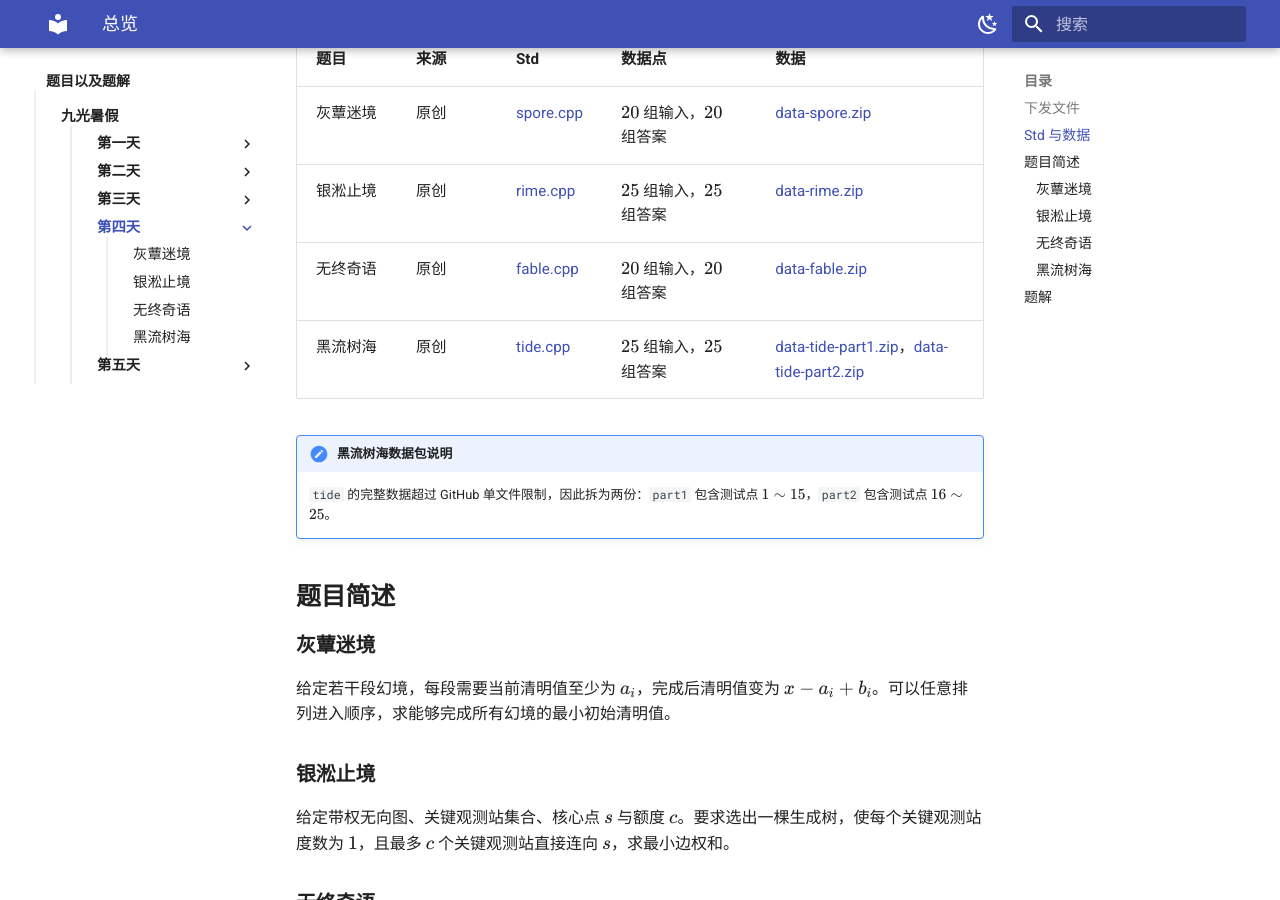
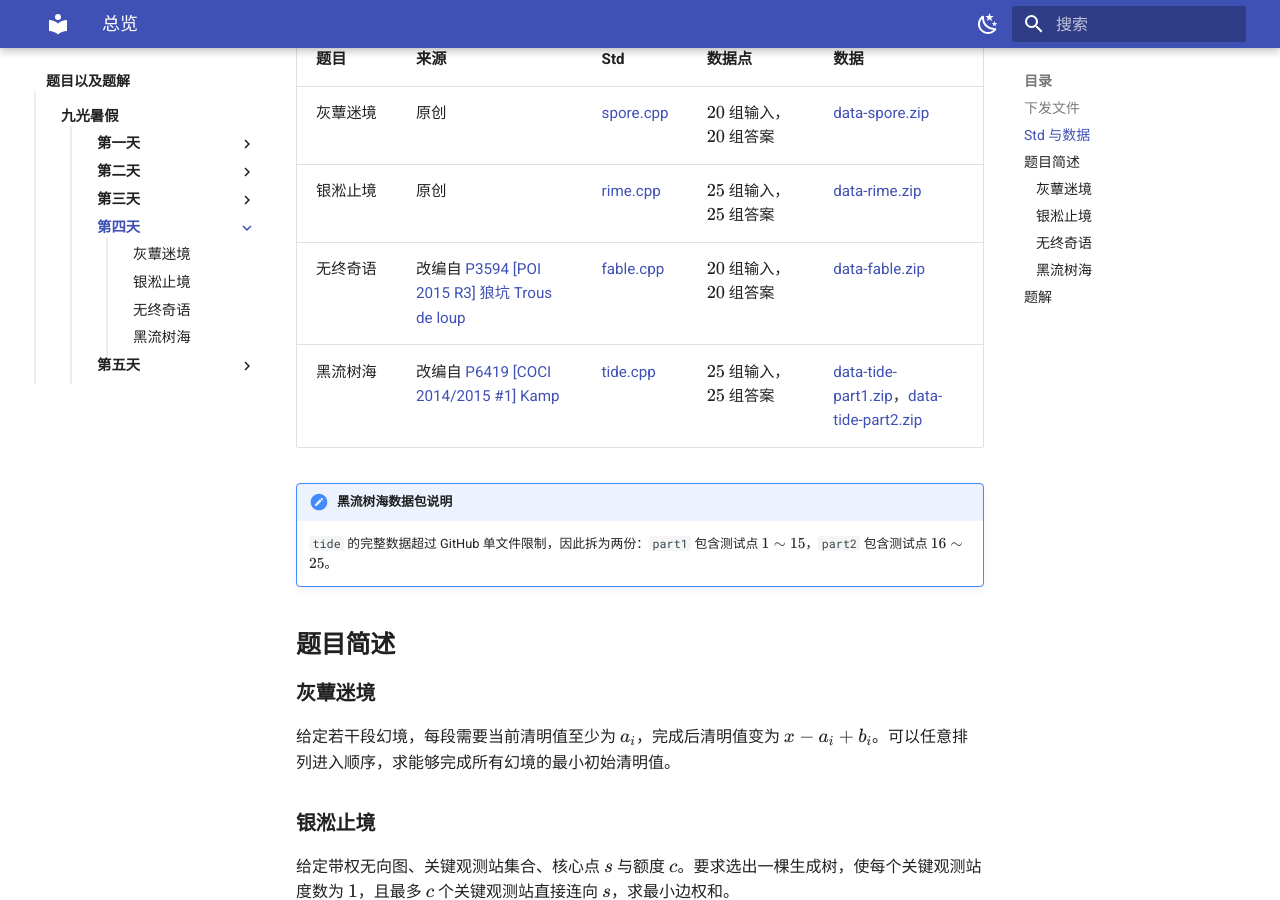
Before and after one commit to Ehundategh/Blog, an MkDocs documentation site: the page built from docs/solution/jiuguang-summer/day4/index.md, in a window 1280 px wide and 900 px high, scrolled down 589 px. Built offline with MkDocs 1.6.1 and Material for MkDocs 9.7.7, drawn with Linux system fonts in a browser that asks for light colours.

Commit message:
Fix Jiuguang source labels

```diff
--- a/docs/solution/jiuguang-summer/day4/index.md
+++ b/docs/solution/jiuguang-summer/day4/index.md
@@ -16,8 +16,8 @@
 | --- | --- | --- | --- | --- |
 | 灰蕈迷境 | 原创 | [spore.cpp](/Blog/assets/solution/jiuguang-summer/day4/std/spore.cpp) | $20$ 组输入，$20$ 组答案 | [data-spore.zip](/Blog/assets/solution/jiuguang-summer/day4/data-spore.zip) |
 | 银淞止境 | 原创 | [rime.cpp](/Blog/assets/solution/jiuguang-summer/day4/std/rime.cpp) | $25$ 组输入，$25$ 组答案 | [data-rime.zip](/Blog/assets/solution/jiuguang-summer/day4/data-rime.zip) |
-| 无终奇语 | 原创 | [fable.cpp](/Blog/assets/solution/jiuguang-summer/day4/std/fable.cpp) | $20$ 组输入，$20$ 组答案 | [data-fable.zip](/Blog/assets/solution/jiuguang-summer/day4/data-fable.zip) |
-| 黑流树海 | 原创 | [tide.cpp](/Blog/assets/solution/jiuguang-summer/day4/std/tide.cpp) | $25$ 组输入，$25$ 组答案 | [data-tide-part1.zip](/Blog/assets/solution/jiuguang-summer/day4/data-tide-part1.zip)，[data-tide-part2.zip](/Blog/assets/solution/jiuguang-summer/day4/data-tide-part2.zip) |
+| 无终奇语 | 改编自 [P3594 [POI 2015 R3] 狼坑 Trous de loup](https://www.luogu.com.cn/problem/P3594) | [fable.cpp](/Blog/assets/solution/jiuguang-summer/day4/std/fable.cpp) | $20$ 组输入，$20$ 组答案 | [data-fable.zip](/Blog/assets/solution/jiuguang-summer/day4/data-fable.zip) |
+| 黑流树海 | 改编自 [P6419 [COCI 2014/2015 #1] Kamp](https://www.luogu.com.cn/problem/P6419) | [tide.cpp](/Blog/assets/solution/jiuguang-summer/day4/std/tide.cpp) | $25$ 组输入，$25$ 组答案 | [data-tide-part1.zip](/Blog/assets/solution/jiuguang-summer/day4/data-tide-part1.zip)，[data-tide-part2.zip](/Blog/assets/solution/jiuguang-summer/day4/data-tide-part2.zip) |
 
 !!! note "黑流树海数据包说明"
     `tide` 的完整数据超过 GitHub 单文件限制，因此拆为两份：`part1` 包含测试点 $1\sim 15$，`part2` 包含测试点 $16\sim 25$。
```
Also changed, not shown: docs/oj/problems.json (+6 -2 lines), docs/solution/jiuguang-summer/day5/index.md (+1 -1 lines).
